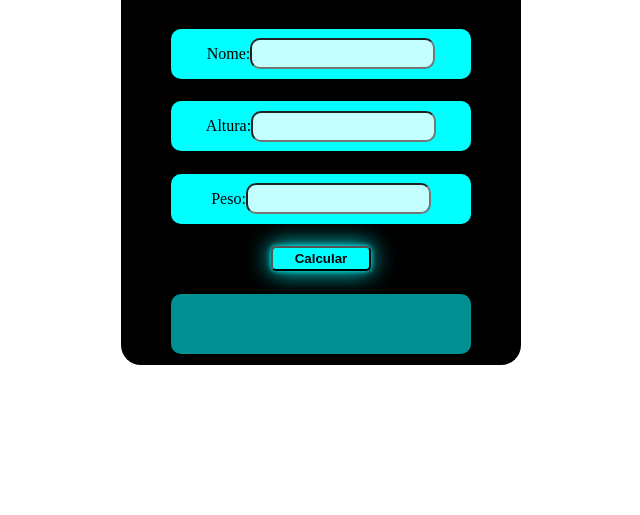
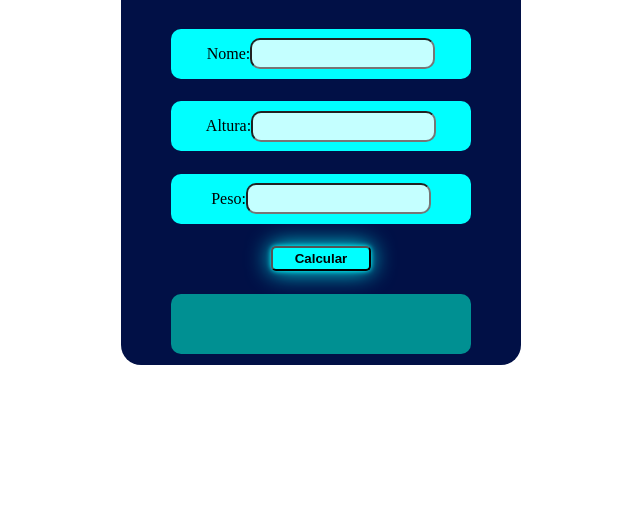
Before and after one commit to zeheliio/caculadora_imc, a plain HTML site: page index.html in a window 1280 px wide. Shown: the part 285-800 px from the top of the page, without its empty margins (319-959 px from the left). Drawn offline with Linux system fonts and the light colour scheme.

Commit message:
edit-background

```diff
--- a/style.css
+++ b/style.css
@@ -13,7 +13,7 @@
    justify-content: space-around;
    align-items: center;
    border-radius: 20px;
-   background-color: black;
+   background-color: rgb(1, 16, 70);
 
 }
 
```
